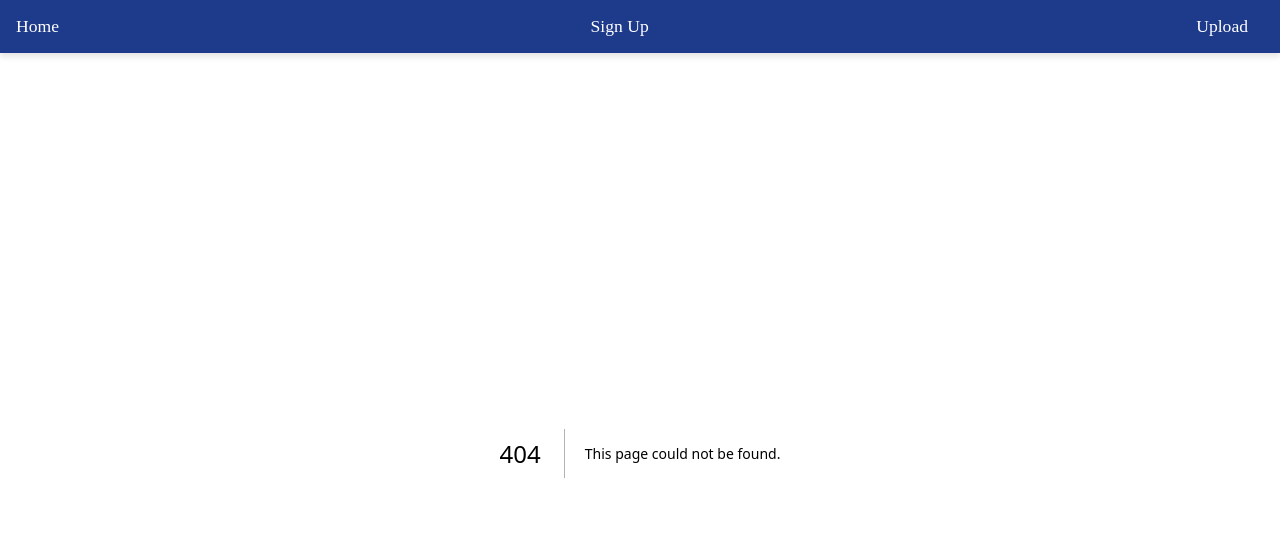
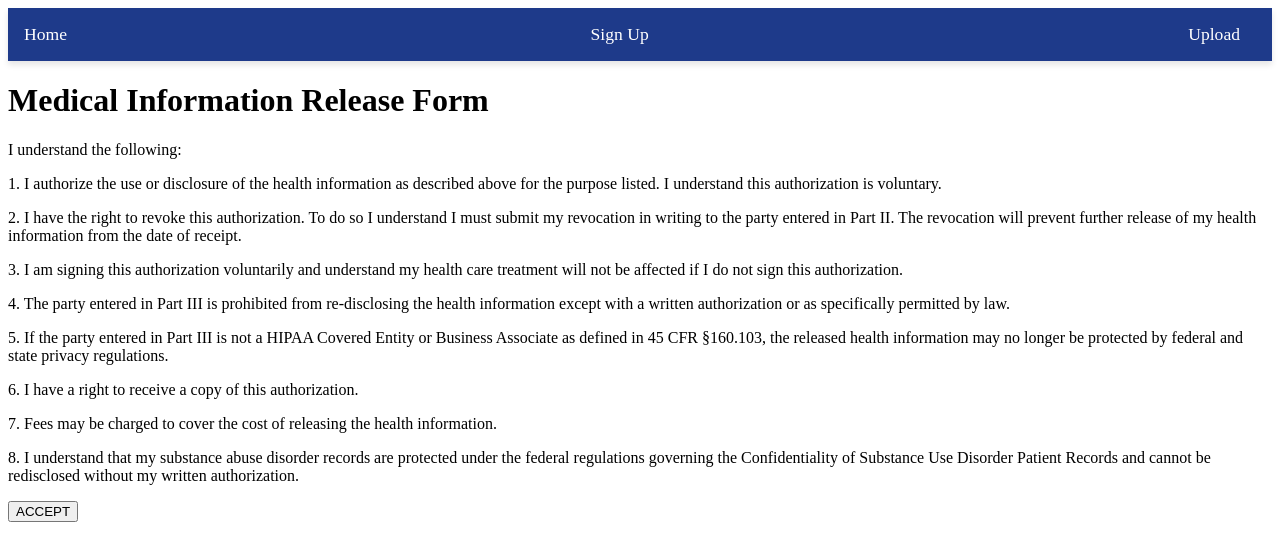
Before and after one commit to Killerbacon34/DiseaseLLM, a Next.js app in the folder frontend/src/: page /release in a window 1280 px wide. Before the commit this address had no page. Shown: the top 560 px of the page. Built offline with nearby package versions, Linux system fonts and the light colour scheme.

Commit message:
Added comment and release pages

```diff
--- a/frontend/src/pages/index.js
+++ b/frontend/src/pages/index.js
@@ -1,7 +1,4 @@
 import React from "react";
-import { BrowserRouter, Routes, Route } from "react-router-dom";
-import { Link } from 'react-router-dom'
-import NavBar from "./Navbar";
 
 export default function Home() {
   return (
--- /dev/null
+++ b/frontend/src/pages/release.js
@@ -0,0 +1,26 @@
+export default function Release() {
+    return (<div>
+      <h1>Medical Information Release Form</h1>
+      <div>
+        <p style={{textweight: 'bold'}}>I understand the following:</p>
+        <p> 1. I authorize the use or disclosure of the health information as described above for the purpose listed. I understand this authorization is voluntary.</p>
+        <p> 2. I have the right to revoke this authorization. To do so I understand I must
+            submit my revocation in writing to the party entered in Part II. The revocation
+            will prevent further release of my health information from the date of receipt.</p>
+        <p> 3. I am signing this authorization voluntarily and understand my health care
+            treatment will not be affected if I do not sign this authorization.</p>
+        <p >4. The party entered in Part III is prohibited from re-disclosing the health
+            information except with a written authorization or as specifically permitted by
+            law.</p>
+        <p> 5. If the party entered in Part III is not a HIPAA Covered Entity or Business
+            Associate as defined in 45 CFR §160.103, the released health information may no
+            longer be protected by federal and state privacy regulations.</p>
+        <p> 6. I have a right to receive a copy of this authorization.</p>
+        <p> 7. Fees may be charged to cover the cost of releasing the health information.</p>
+        <p> 8. I understand that my substance abuse disorder records are protected under
+            the federal regulations governing the Confidentiality of Substance Use Disorder
+            Patient Records and cannot be redisclosed without my written authorization.</p>
+      </div>
+      <button>ACCEPT</button>
+    </div>)
+  }
--- a/frontend/src/pages/styles.css
+++ b/frontend/src/pages/styles.css
@@ -33,3 +33,9 @@ nav {
   nav .space-x-4 > * {
     margin-left: 1rem;
   }
+
+  td {
+    border: 1;
+    border-Style: 'solid';
+    border-Color: 'black';
+  }
```
Also changed, not shown: frontend/src/pages/approval.js (added, +54 -0 lines), frontend/src/pages/comment.js (added, +24 -0 lines).
